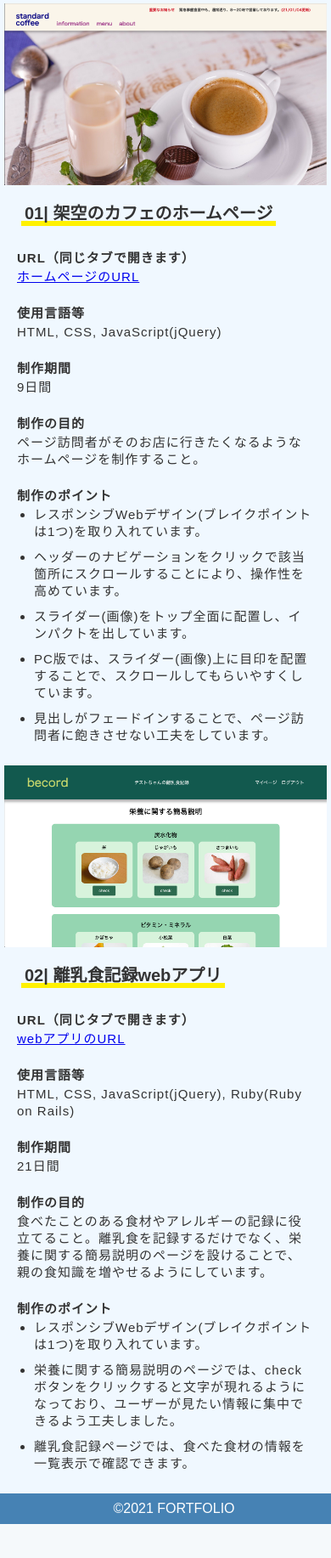
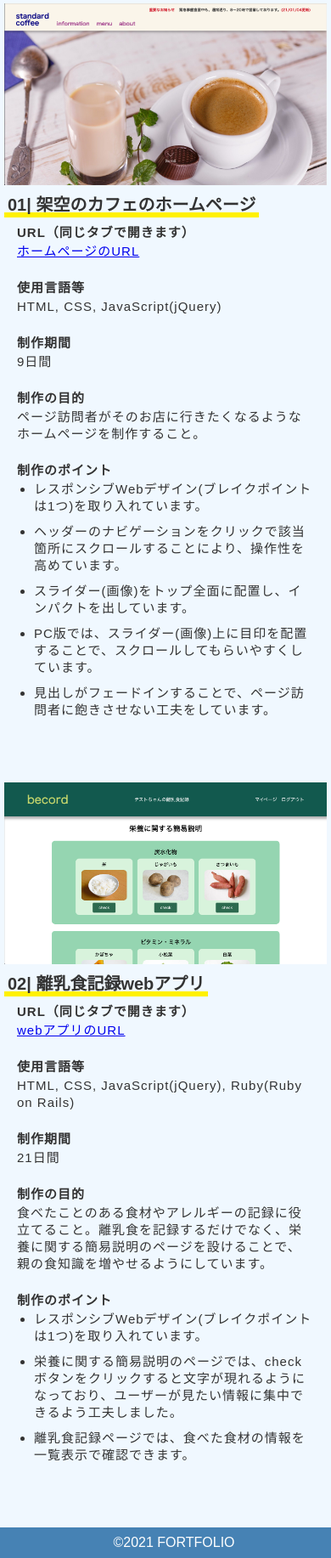
Before and after one commit to nanahamu/portfolio, a PHP site: page / in a window 390 px wide. Shown: the part 164-1998 px from the top of the page at 85% size. Before the commit the page ends 1958 px from the top, so only its background shows below. Run offline with PHP 8.4, Linux system fonts and the light colour scheme.

Commit message:
全体レイアウト修正

```diff
--- a/css/style.css
+++ b/css/style.css
@@ -86,10 +86,9 @@ span {
 
 .content-area{
     width: 50%;
-    padding: 30px;
+    padding-left: 30px;
 }
 .content-area h1{
-    padding: 5px;
     font-size: 30px;
 }
 /*メイン END*/
@@ -158,10 +157,12 @@ span {
 
     .content-area{
         width: 100%;
-        padding: 0;
+        padding-top: 10px;
+        padding-left: 0;
+        margin-bottom: 50px;
     }
     .content-area h1{
-        padding: 20px;
+        padding: 0;
         font-size: 20px;
     }
     /*メイン END*/
```
